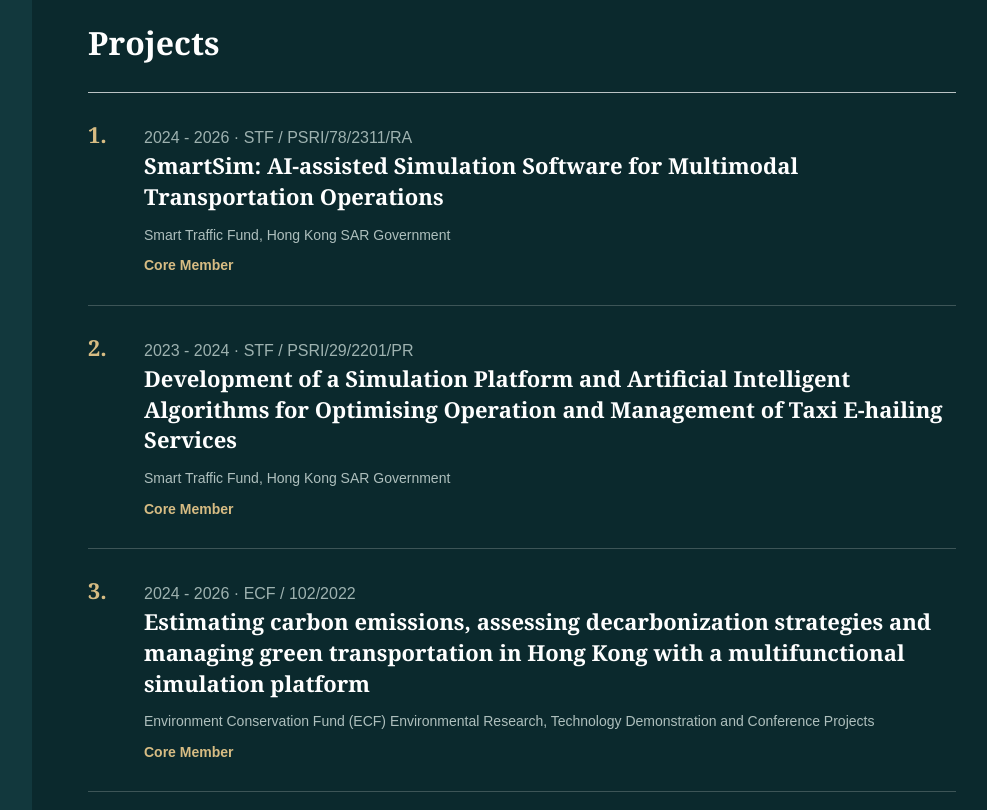
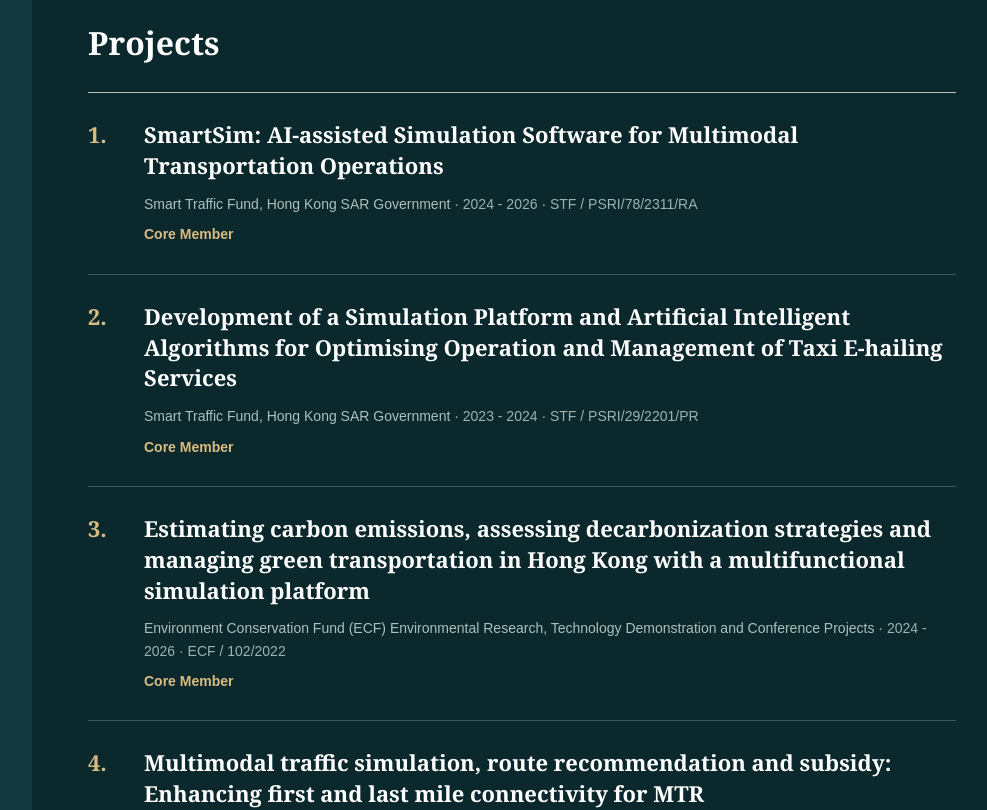
Before and after one commit to Shen-Zijian/Shen-Zijian.github.io, a Next.js app: page /research in a window 1280 px wide. Shown: the part 2700-3510 px from the top of the page, without its empty margins (268-1255 px from the left). Built offline with nearby package versions, Linux system fonts and the light colour scheme.

Commit message:
Move project dates and reference codes after funders

```diff
--- a/app/research/page.tsx
+++ b/app/research/page.tsx
@@ -125,11 +125,13 @@
                 {index + 1}.
               </span>
               <div>
-                <p className="project-meta">
-                  {project.dates} · {project.code}
+                <h3>{project.title}</h3>
+                <p className="project-funder">
+                  {project.funder}
+                  <span className="project-meta">
+                    {" · "}{project.dates}{" · "}{project.code}
+                  </span>
                 </p>
-                <h3>{project.title}</h3>
-                <p className="project-funder">{project.funder}</p>
                 <p className="project-role">Core Member</p>
               </div>
             </article>
```
